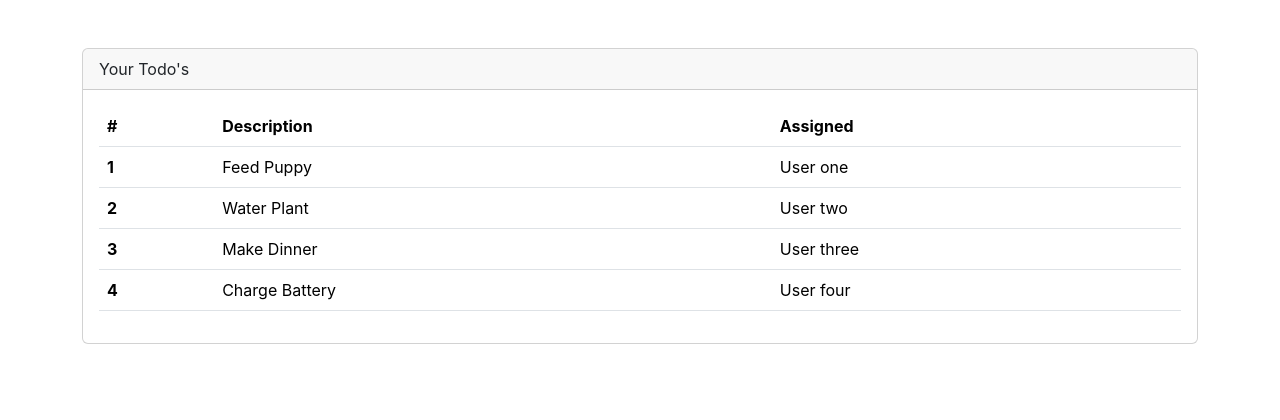
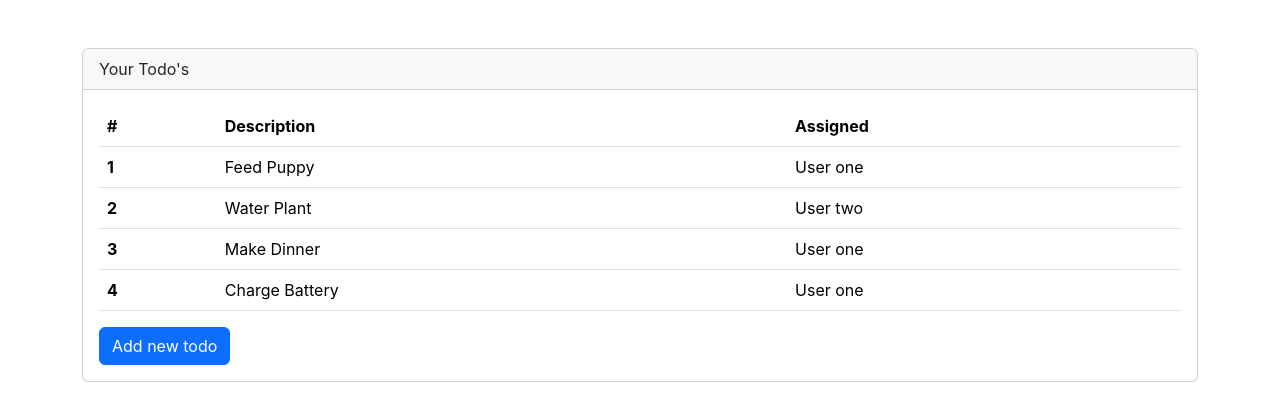
Before and after one commit to ozgurbayrasa/Spring-React-Practice, a React (Create React App) app in the folder React Practice/react-todo-demo/react-todos/: page / in a window 1280 px wide. Shown: the top 420 px of the page. Built offline with nearby package versions, Linux system fonts and the light colour scheme.

Commit message:
Using React States

```diff
--- a/React Practice/react-todo-demo/react-todos/src/App.js
+++ b/React Practice/react-todo-demo/react-todos/src/App.js
@@ -1,14 +1,25 @@
+import React, {useState} from 'react';
 import './App.css';
 import TodoTable from './components/TodoTable';
 
 function App() {
 
-  const todos =[
+  const [todos, setTodos] = useState([
     {rowNumber: 1, rowDescription: 'Feed Puppy', rowAssigned: 'User one'},
     {rowNumber: 2, rowDescription: 'Water Plant', rowAssigned: 'User two'},
-    {rowNumber: 3, rowDescription: 'Make Dinner', rowAssigned: 'User three'},
-    {rowNumber: 4, rowDescription: 'Charge Battery', rowAssigned: 'User four'}
-  ]
+    {rowNumber: 3, rowDescription: 'Make Dinner', rowAssigned: 'User one'},
+    {rowNumber: 4, rowDescription: 'Charge Battery', rowAssigned: 'User one'}
+  ])
+
+  const addTodo = () =>{
+    if(todos.length > 0){
+
+      const newTodo = {rowNumber: todos.length + 1,
+        rowDescription: 'New Todo', rowAssigned: 'User Three'};
+
+      setTodos(todos => [...todos, newTodo])
+    }
+  }
 
   return (
     <div className='mt-5 container'>
@@ -19,6 +30,7 @@
 
           <div className='card-body'>
             <TodoTable todos={todos}/>
+            <button className='btn btn-primary' onClick={addTodo}>Add new todo</button>
           </div>
         </div>
     </div>
```
